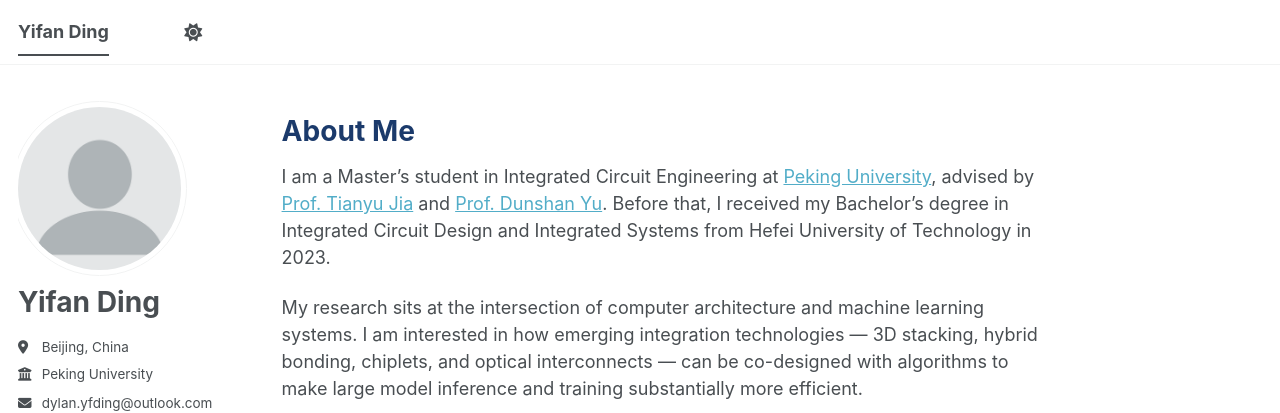
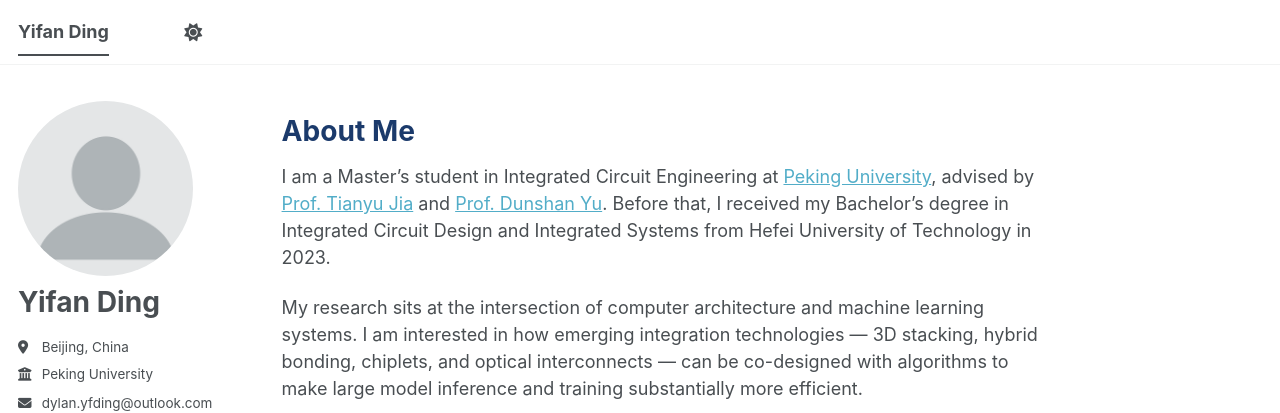
Before and after one commit to DylanDing54/DylanDing54.github.io, a Jekyll site: the page built from _pages/about.md, in a window 1280 px wide. Shown: the top 413 px of the page. Built offline with Jekyll 4.4.1, drawn with Linux system fonts in a browser that asks for light colours; a style sheet for code colours, icons or effects is not loaded.

Commit message:
Align avatar by removing its inset, not by shifting it left
Co-Authored-By: Claude Opus 5 (1M context) <noreply@anthropic.com>

```diff
--- a/_sass/layout/_custom.scss
+++ b/_sass/layout/_custom.scss
@@ -258,9 +258,10 @@ html[data-theme="dark"] {
     display: none;
 }
 
-/* The theme gives the avatar 5px of padding plus a 1px border, which
-   pushes the circle 6px right of the name and links below it. Pull it
-   back so the whole sidebar shares one left edge. */
+/* The theme insets the avatar image inside 5px of padding and a 1px
+   border, so the visible circle starts 6px right of the name and links
+   below it. Drop the inset so the circle shares the same left edge. */
 .author__avatar img {
-    margin-left: -6px;
+    padding: 0;
+    border: 0;
 }
```
